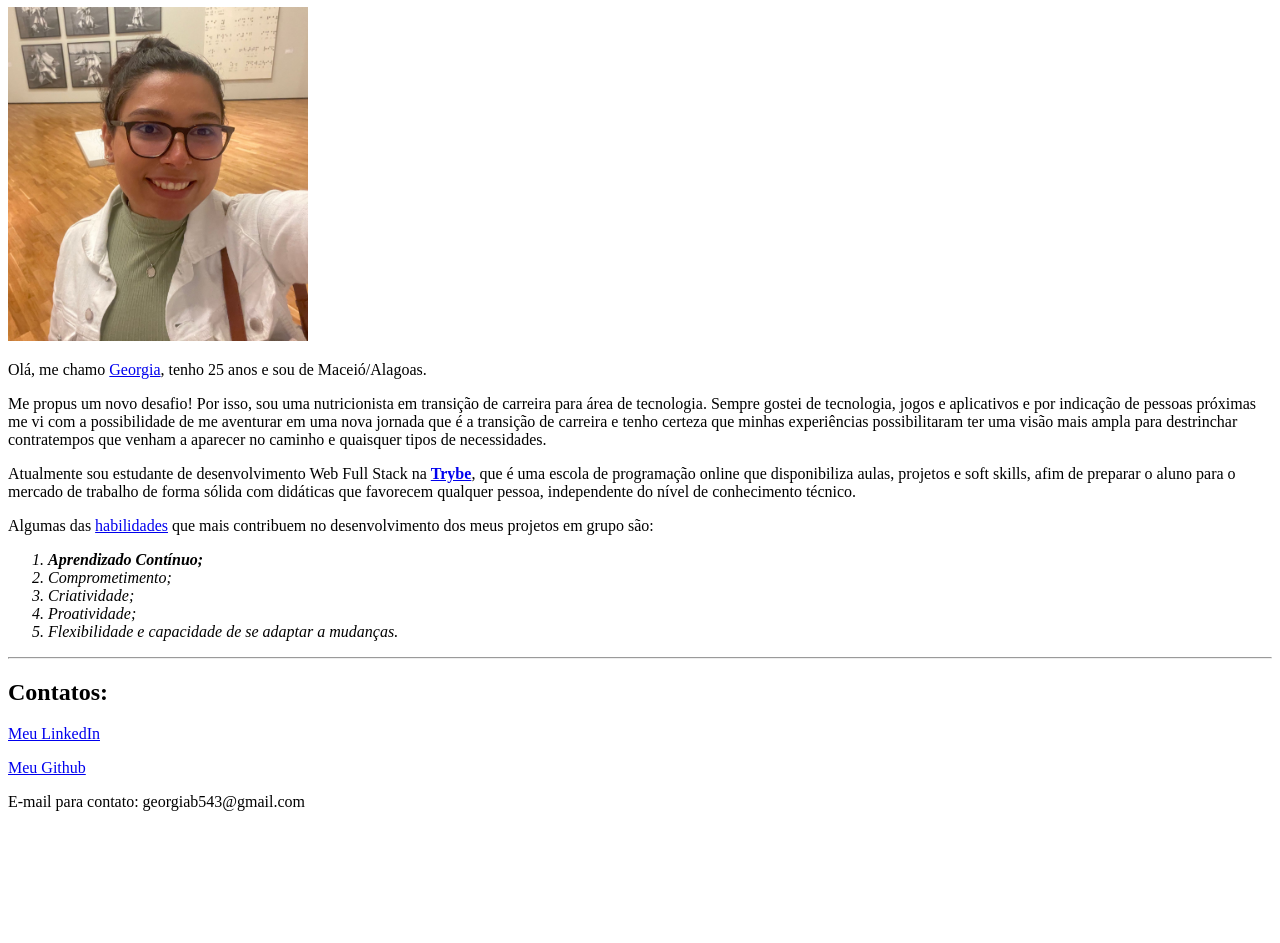
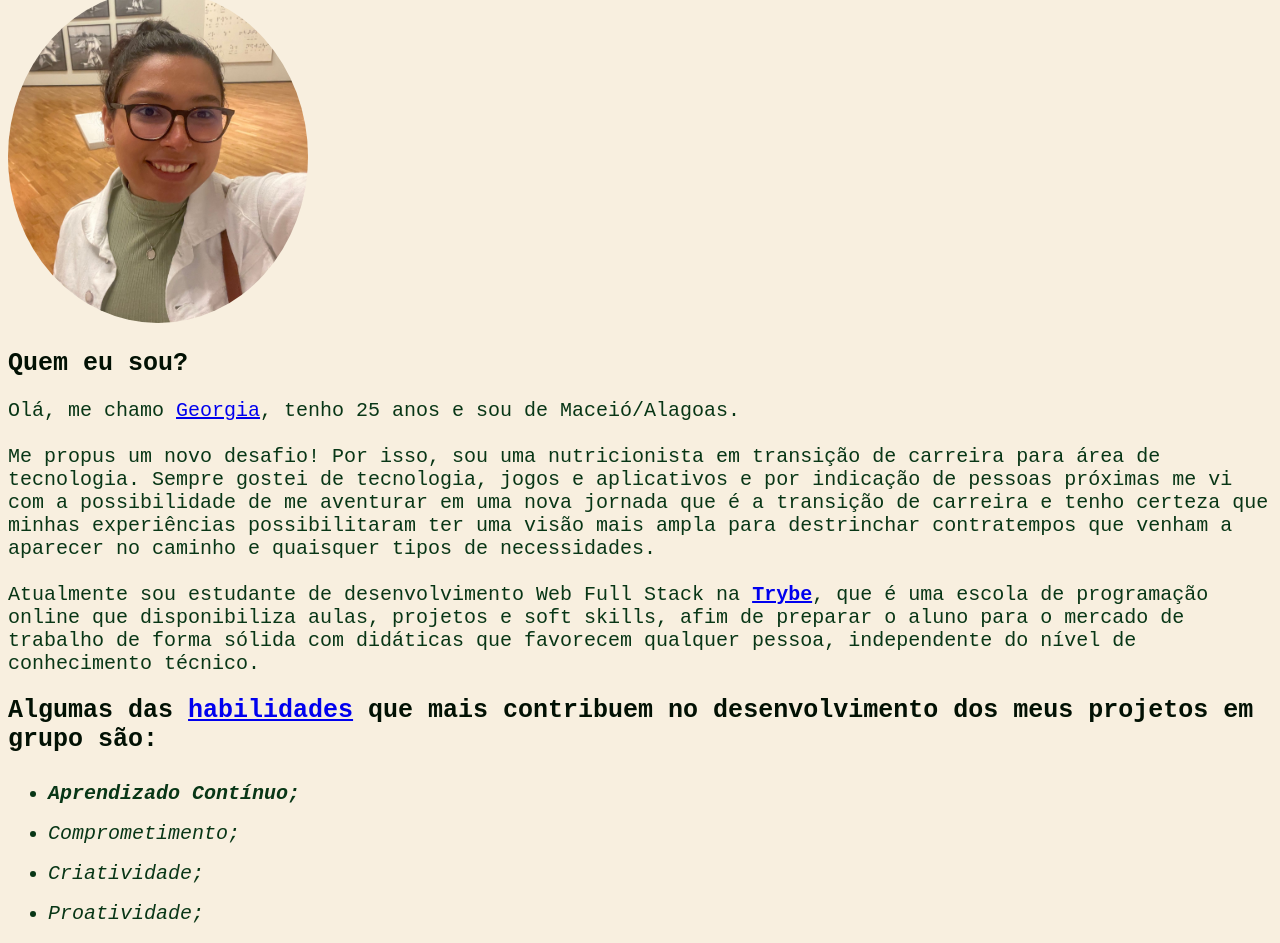
Before and after one commit to georgia-rocha/trybe-exercises, a plain HTML site: page fundamentos/bloco-03-html-e-css/dia-1-html-css-estruturas-de-pagina/dia1.html in a window 1280 px wide. Shown: the part 73-1016 px from the top of the page. Before the commit the page ends 900 px from the top, so only its background shows below. Drawn offline with Linux system fonts and the light colour scheme.

Commit message:
Primeiras edições com CSS

```diff
--- a/fundamentos/bloco-03-html-e-css/dia-1-html-css-estruturas-de-pagina/dia1.html
+++ b/fundamentos/bloco-03-html-e-css/dia-1-html-css-estruturas-de-pagina/dia1.html
@@ -3,27 +3,55 @@
 <head>
     <meta charset="UTF-8">
     <title>Portifólio</title>
+    <link rel="stylesheet" tybe="text/css" href="style.css">
+    <style>
+ /*        h1, h2 {
+            font-family: 'Courier New', Courier, monospace;
+            color :rgb(2, 17, 4);
+        }
+
+        body {
+            background-color: rgb(248, 239, 223);
+            font-size: 20px;
+        }
+
+        #formato {
+            color: rgb(8, 54, 22);
+            font-family: 'Courier New', Courier, monospace;
+        }
+
+        .list-style {
+            color: rgb(8, 54, 22);
+            font-family: 'Courier New', Courier, monospace;
+            font-style: italic;
+            line-height: 40px;
+        }
+ */
+    </style>
 </head>
 <body>
     <!--Sessão 1 // Informações pessoais-->
     <h1>Georgia Beatriz da Silva Rocha</h1>
     <img src="foto pessoal.jpeg" id="Georgia"alt="Foto mostra Georgia, uma Nutricionista em transição de carreira para área de desenvolvimento web" width="300px">
-    <p>Olá, me chamo <a href="#Georgia">Georgia</a>, tenho 25 anos e sou de Maceió/Alagoas.</p>
-    <p>Me propus um novo desafio! Por isso, sou uma nutricionista em transição de carreira para área de tecnologia. Sempre gostei de tecnologia, jogos e aplicativos e por indicação de pessoas próximas me vi com a possibilidade de me aventurar em uma nova jornada que é a transição de carreira e tenho certeza que minhas experiências possibilitaram ter uma visão mais ampla para destrinchar contratempos que venham a aparecer no caminho e quaisquer tipos de necessidades.</p>
-    <p>Atualmente sou estudante de desenvolvimento Web Full Stack na <a href="https://www.betrybe.com/" target="_blank"><b>Trybe</b></a>, que é uma escola de programação online que disponibiliza aulas, projetos e soft skills, afim de preparar o aluno para o mercado de trabalho de forma sólida com didáticas que favorecem qualquer pessoa, independente do nível de conhecimento técnico.</p>
+    <h2>Quem eu sou?</h2>
+    <p id="formato">Olá, me chamo <a href="#Georgia">Georgia</a>, tenho 25 anos e sou de Maceió/Alagoas.<br>
+    <br>
+        Me propus um novo desafio! Por isso, sou uma nutricionista em transição de carreira para área de tecnologia. Sempre gostei de tecnologia, jogos e aplicativos e por indicação de pessoas próximas me vi com a possibilidade de me aventurar em uma nova jornada que é a transição de carreira e tenho certeza que minhas experiências possibilitaram ter uma visão mais ampla para destrinchar contratempos que venham a aparecer no caminho e quaisquer tipos de necessidades.<br>
+    <br>
+    Atualmente sou estudante de desenvolvimento Web Full Stack na <a href="https://www.betrybe.com/" target="_blank"><b>Trybe</b></a>, que é uma escola de programação online que disponibiliza aulas, projetos e soft skills, afim de preparar o aluno para o mercado de trabalho de forma sólida com didáticas que favorecem qualquer pessoa, independente do nível de conhecimento técnico.</p>
     <!--Sessão 2 // Habilidades-->
-    <p>Algumas das <a href="#habilidades">habilidades</a> que mais contribuem no desenvolvimento dos meus projetos em grupo são:</p>
-    <ol><i><id="habilidades">
+    <h2>Algumas das <a href="#habilidades">habilidades</a> que mais contribuem no desenvolvimento dos meus projetos em grupo são:</h2>
+    <ul class="list-style"><id="habilidades">
         <li><b>Aprendizado Contínuo;</b></li>
         <li>Comprometimento;</li>
         <li>Criatividade;</li>
         <li>Proatividade;</li>
         <li>Flexibilidade e capacidade de se adaptar a mudanças.</li>
-    </id></i></ol>
+    </id></ul>
     <hr>
     <h2>Contatos:</h2>
-    <p><a href="https://www.linkedin.com/in/georgia-rocha/" target="_blank">Meu LinkedIn</a></p>
-    <p><a href="https://github.com/georgia-rocha" target="_blank"> Meu Github</a></p>
-    <p>E-mail para contato: georgiab543@gmail.com</p>
+    <p id="formato"><a href="https://www.linkedin.com/in/georgia-rocha/" target="_blank">Meu LinkedIn</a><br>
+    <a href="https://github.com/georgia-rocha" target="_blank"> Meu Github</a><br>
+    E-mail para contato: georgiab543@gmail.com</p>
 </body>
 </html>
--- /dev/null
+++ b/fundamentos/bloco-03-html-e-css/dia-1-html-css-estruturas-de-pagina/style.css
@@ -0,0 +1,26 @@
+        h1, h2 {
+            font-family: 'Courier New', Courier, monospace;
+            color :rgb(2, 17, 4);
+            font-size: 25px;
+        }
+
+        #Georgia{
+            border-radius: 50%;
+        }
+
+        body {
+            background-color: rgb(248, 239, 223);
+            font-size: 20px;
+        }
+
+        #formato {
+            color: rgb(8, 54, 22);
+            font-family: 'Courier New', Courier, monospace;
+        }
+
+        .list-style {
+            color: rgb(8, 54, 22);
+            font-family: 'Courier New', Courier, monospace;
+            font-style: italic;
+            line-height: 40px;
+        }
```
Also changed, not shown: fundamentos/bloco-03-html-e-css/dia-1-html-css-estruturas-de-pagina/planodefundo.png (added).
